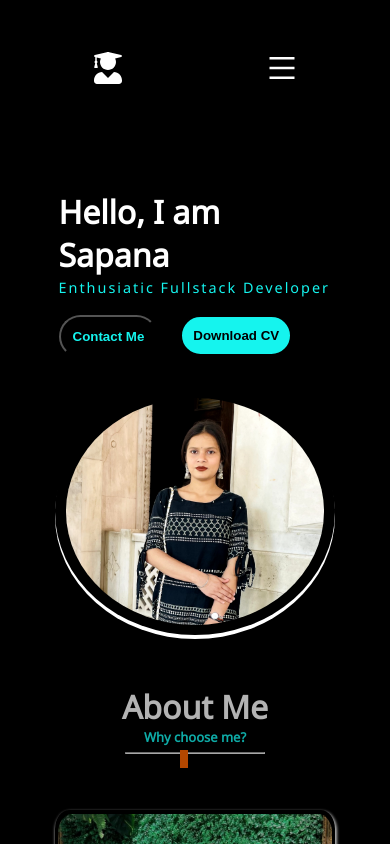
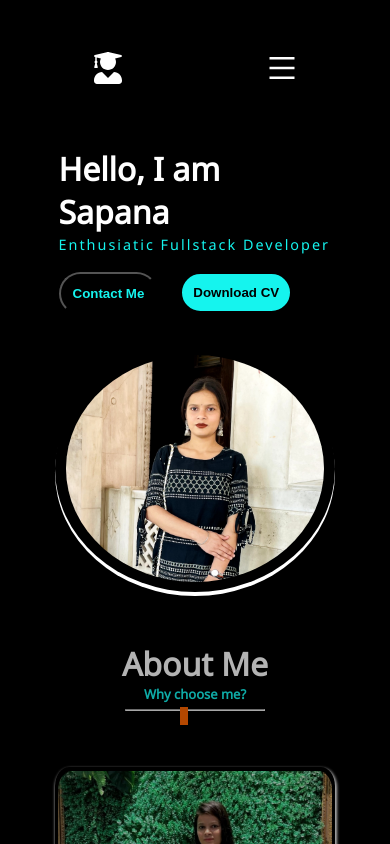
Before and after one commit to Sapana-Singh30/portfolio, a React (Create React App) app: page / in a window 390 px wide. Shown: the top 844 px of the page. Built offline with nearby package versions, Linux system fonts and the light colour scheme.

Commit message:
17/09/2023

```diff
--- a/src/App.js
+++ b/src/App.js
@@ -15,7 +15,6 @@ function App() {
   return (
     <div>
       <Navbar />
-      <h1>Hello All</h1>
       <Home />
       <About />
       <Skills />
--- a/src/Portfolio/Navbar.css
+++ b/src/Portfolio/Navbar.css
@@ -45,11 +45,13 @@
     }
 
     .logo{
+        font-weight: bold;
         font-size: 2rem;
         color: white;
     }
 
     .hamburger-menu{
+        font-weight: bold;
         font-size: 2rem;
         color: white;
     }
```
